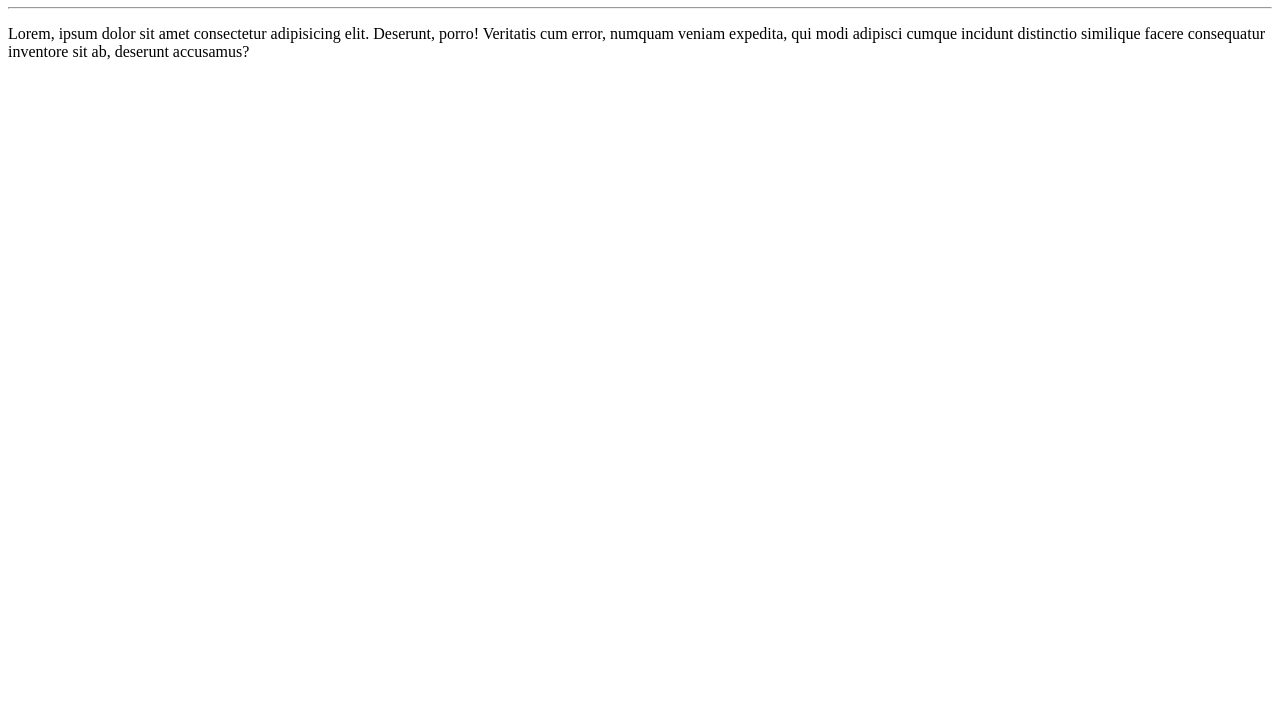
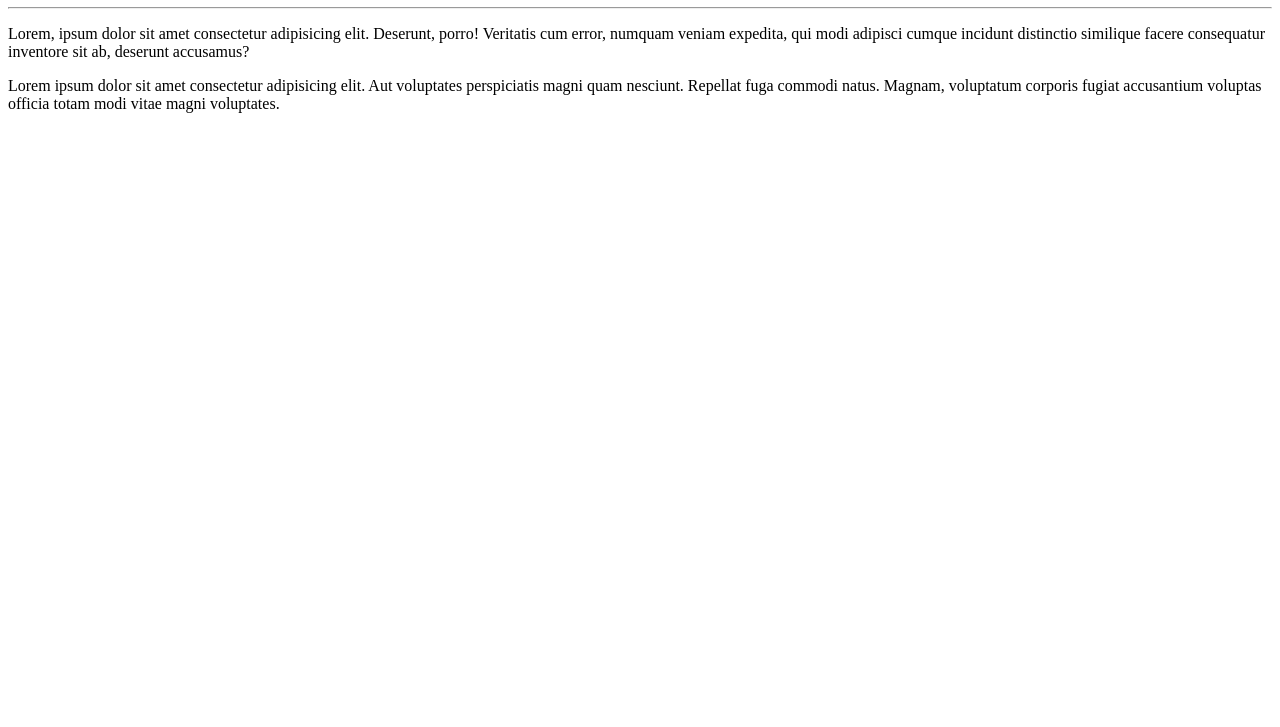
Before and after one commit to Jess-Farias/Ola-Mundo, a plain HTML site: page site-exemplo/index.html in a window 1280 px wide. Shown: the part 73-800 px from the top of the page. Drawn offline with Linux system fonts and the light colour scheme.

Commit message:
adicionei um paragrafo

```diff
--- a/site-exemplo/index.html
+++ b/site-exemplo/index.html
@@ -9,5 +9,6 @@
     <h1>Olá, Mundo!</h1>
     <hr>
     <p>Lorem, ipsum dolor sit amet consectetur adipisicing elit. Deserunt, porro! Veritatis cum error, numquam veniam expedita, qui modi adipisci cumque incidunt distinctio similique facere consequatur inventore sit ab, deserunt accusamus?</p>
+    <P>Lorem ipsum dolor sit amet consectetur adipisicing elit. Aut voluptates perspiciatis magni quam nesciunt. Repellat fuga commodi natus. Magnam, voluptatum corporis fugiat accusantium voluptas officia totam modi vitae magni voluptates.</P>
 </body>
 </html>
```
